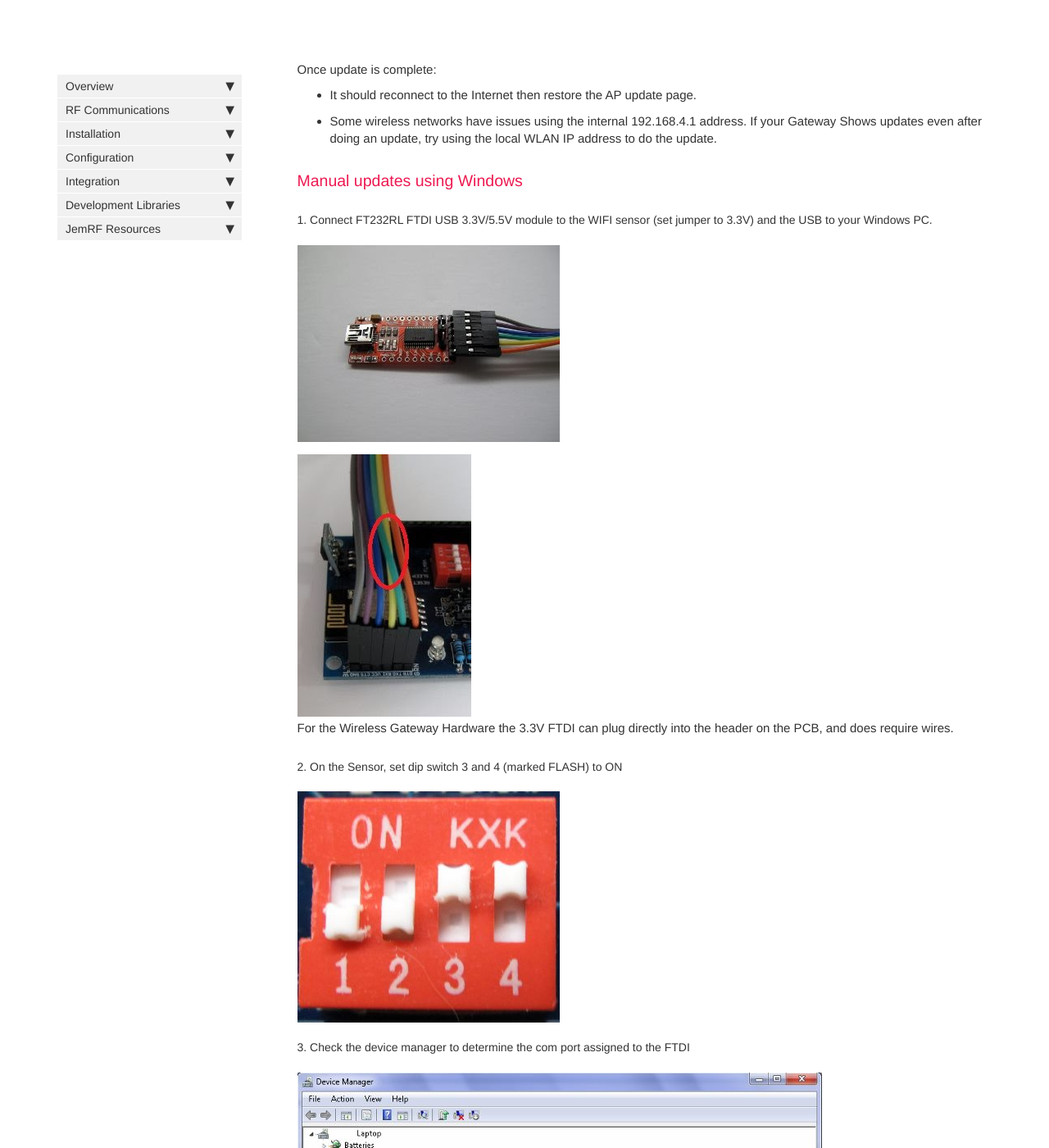
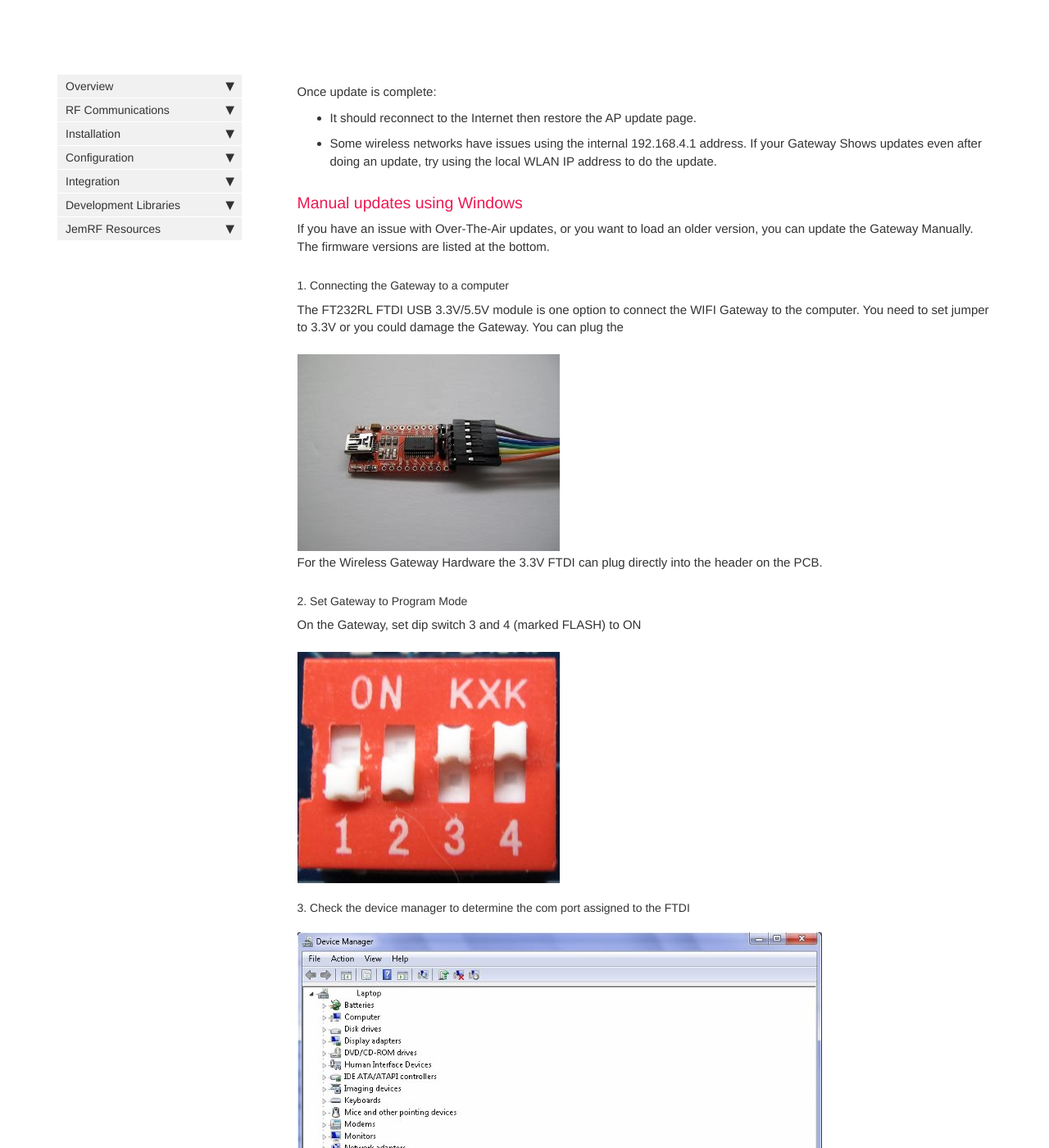
Before and after one commit to JemRF/RF-Documentation, a Jekyll site: the page built from pages/mydoc/wifi-gw-update.md, in a window 1280 px wide and 1400 px high, scrolled down 1438 px. Shown: the whole window at 82% size. Built offline with Jekyll 4.4.1, drawn with Linux system fonts in a browser that asks for light colours; comment, search, counter and statistics services are not loaded; some of the changed text lies outside the part shown.

Commit message:
Update GW Update doc add links to imates

```diff
--- a/pages/mydoc/wifi-gw-update.md
+++ b/pages/mydoc/wifi-gw-update.md
@@ -24,15 +24,17 @@ Once update is complete:
 - Some wireless networks have issues using the internal 192.168.4.1 address. If your Gateway Shows updates even after doing an update, try using the local WLAN IP address to do the update.
 
 ### Manual updates using Windows
+If you have an issue with Over-The-Air updates, or you want to load an older version, you can update the Gateway Manually. The firmware versions are listed at the bottom.
 
-##### 1. Connect FT232RL FTDI USB 3.3V/5.5V module to the WIFI sensor (set jumper to 3.3V) and the USB to your Windows PC.
+##### 1. Connecting the Gateway to a computer
+The FT232RL FTDI USB 3.3V/5.5V module is one option to connect the WIFI Gateway to the computer. You need to set jumper to 3.3V or you could damage the Gateway. You can plug the
 
 {% include image.html file="IMG_5083 (320x240).jpg" alt="WiFi RF Relay Case"%}
-{% include image.html file="IMG_5081 (212x320).jpg" alt="WiFi RF Relay Case"%}
-For the Wireless Gateway Hardware the 3.3V FTDI can plug directly into the header on the PCB, and does require wires.
+For the Wireless Gateway Hardware the 3.3V FTDI can plug directly into the header on the PCB.
 
 
-##### 2. On the Sensor, set dip switch 3 and 4 (marked FLASH) to ON
+##### 2. Set Gateway to Program Mode
+On the Gateway, set dip switch 3 and 4 (marked FLASH) to ON
 
 {% include image.html file="IMG_5086 (320x282)8750.jpg" alt="WiFi RF Relay Case"%}
 ##### 3. Check the device manager to determine the com port assigned to the FTDI
@@ -57,9 +59,13 @@ Release Notes:
 #### Version 2.3.0 (12/27/2022)
 - Support MQTT Broker user defined publish and Client Id
 - Sensor List show GMT time when refreshing
+
 #### Version 2.2.0 (07/27/2022)
 - Load for Version 2 hardware
 - Supports web firmware download and Update from Setup Page
 - Supports MQTT Agent to send to MQTT Broker
+
 #### Version 1.1.5 (03/22/2022)
 - Operational Baseline Load
+
+### FirmWare and Programmmer Downloads
```
